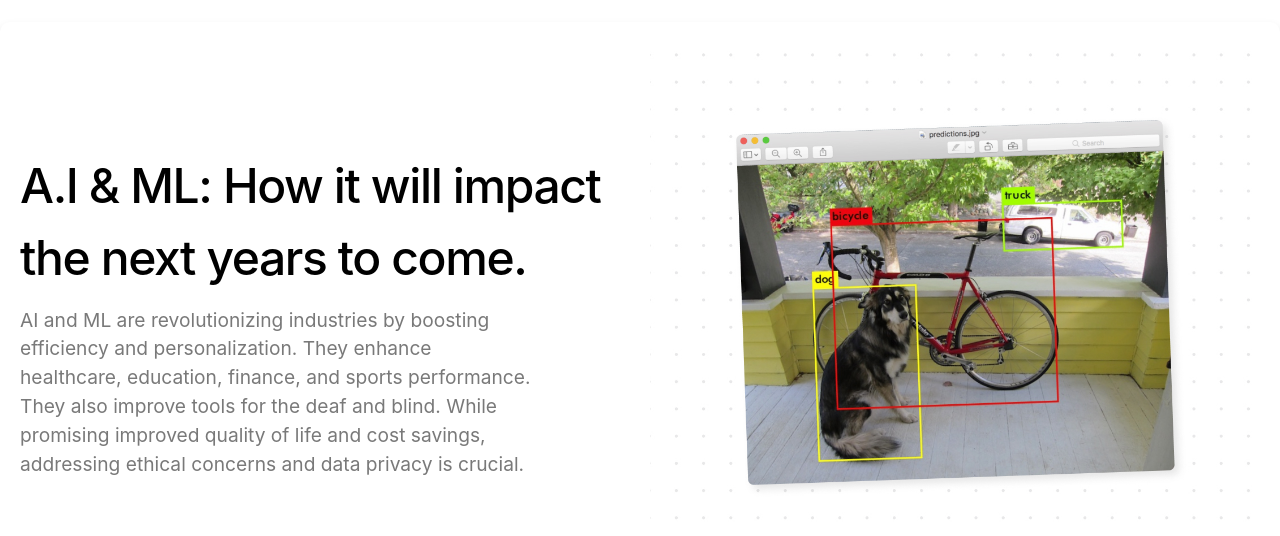
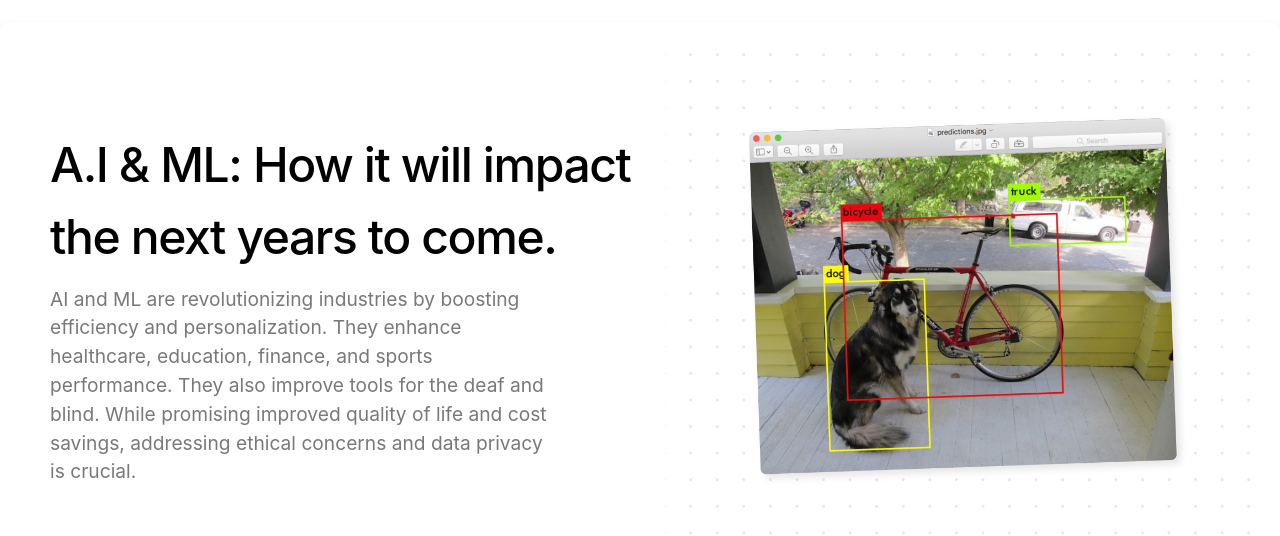
Before and after one commit to Chrisawgey/LipReadv.1, a React (Vite) app in the folder my-first-react-app/: page /Lip-Reading in a window 1280 px wide. Shown: the part 780-1316 px from the top of the page. Built offline with nearby package versions, Linux system fonts and the light colour scheme.

Commit message:
paddings left on lipread.css

```diff
--- a/my-first-react-app/src/pages/Homepage/Comps/lipread.css
+++ b/my-first-react-app/src/pages/Homepage/Comps/lipread.css
@@ -103,6 +103,7 @@
 .about-lip-reading .text-content {
     flex: 1;
     margin-right: 20px; /* Space between text and image */
+    padding-left: 30px;
 }
 
 .about-lip-reading .image-content {
```
